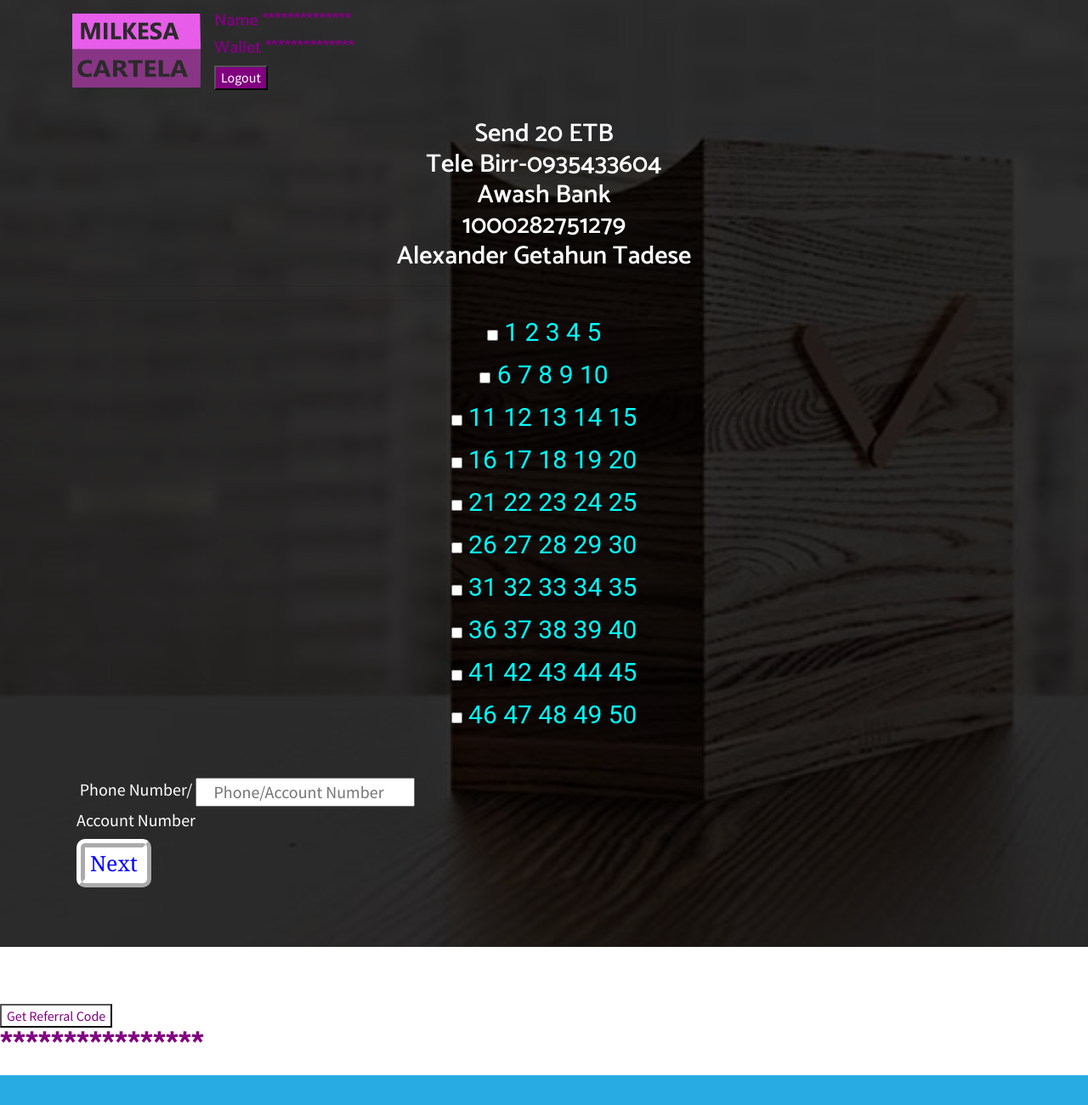
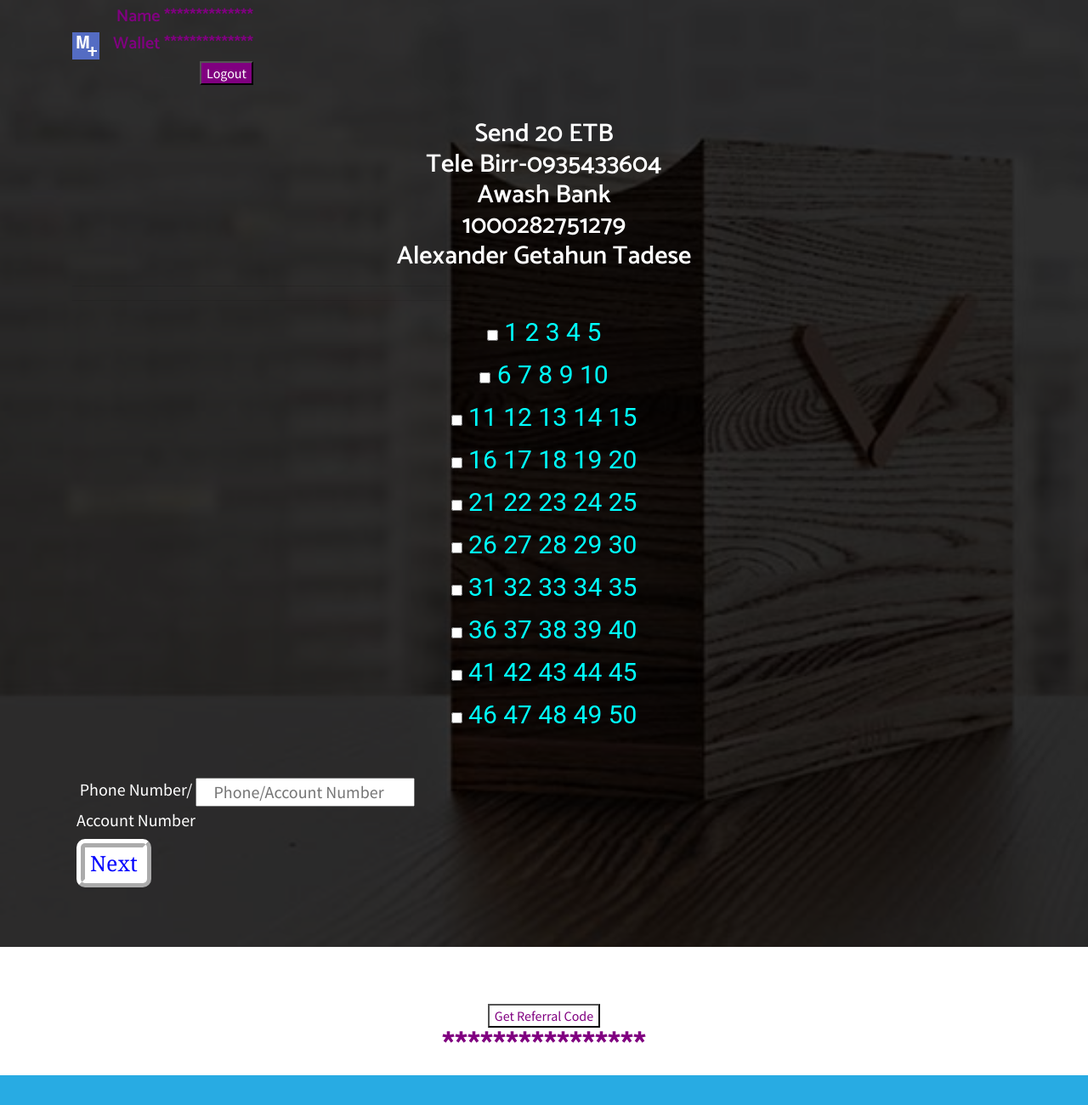
Before and after one commit to MilkesaMerry/ss, a plain HTML site: page bingo-main/theme/index.html in a window 1280 px wide. Shown: the top 1300 px of the page at 85% size. Drawn offline with Linux system fonts and the light colour scheme; some packages are replaced by stand-ins of ours.

Commit message:
third commit

```diff
--- a/bingo-main/theme/css/main.css
+++ b/bingo-main/theme/css/main.css
@@ -12,6 +12,10 @@
 
 #referral_div{
 background-color: white;
+text-align: center;
+align-items: center;
+align-self: center;
+align-content: center;
 }
 
 #get_referral_code{
@@ -24,21 +28,36 @@
   background-color: white;
 }
 
+#mylogo{
+  font-size: ;
+  text-align: left;
+}
+
 #logout{
   color: white;
   background-color: purple;
+  text-align: center;
+  float: right;
 }
 
 #player_title{
     color: purple;
+    float: right;
+    text-align: right;
 }
 
 #wallet_balance{
   color: purple;
+    text-align: right;
+    float: right;
+
 }
 
 #player_name{
-  margin-left: 10px;
+  color: purple;
+    text-align: right;
+  float: right;
+
 }
 
 #player_phone{
--- a/bingo-main/theme/css/style.css
+++ b/bingo-main/theme/css/style.css
@@ -1229,7 +1229,7 @@
 }
 
 .clients-logo-slider {
-  margin-top: 50px;
+  margin-top: 40px;
 }
 
 /*=================================================================
--- a/bingo-main/theme/index.html
+++ b/bingo-main/theme/index.html
@@ -71,11 +71,10 @@
     <!-- main nav -->
     <nav class="navbar navbar-expand-lg navbar-light px-0">
       <!-- logo -->
-      <a class="navbar-brand logo" href="index.html">
-        <img loading="lazy" class="logo-default" src="images/logo.png" alt="logo" />
+ <a class="navbar-brand" href="index.html">
+<img loading="lazy" class="logo-default" src="images/favicon.png" alt="Milkesa Logo" />
       </a>
-      <!-- /logo -->
-      <ol>
+  <ol id="player_name">
 <li> <h5 id="player_title">Name ************** </h5></li>
 <li> <h5 id="wallet_balance">Wallet **************  </h5></li>
 <li> <input type="button" name="logout" id="logout" value="Logout"></li>
@@ -93,6 +92,9 @@
 		<div class="row">
 			<div class="col-md-12">
 <section id="selection">
+
+      <!-- /logo -->
+
 <h4 data-wow-duration="1000ms" class="wow slideInLeft animated" id="color">
     <span id="color">  Send 20 ETB<br>
 Tele Birr-0935433604<br>
@@ -144,6 +146,12 @@
 		</div>
 	</div>
 </section>
+
+
+
+<!-- Start Refferal Section
+    =========================================== -->
+
 <section>
   <div id="referral_div">
   <br> <br> <br>
```
Also changed, not shown: bingo-main/theme/lotto.html (+8 -6 lines), Untitled.png (added).
